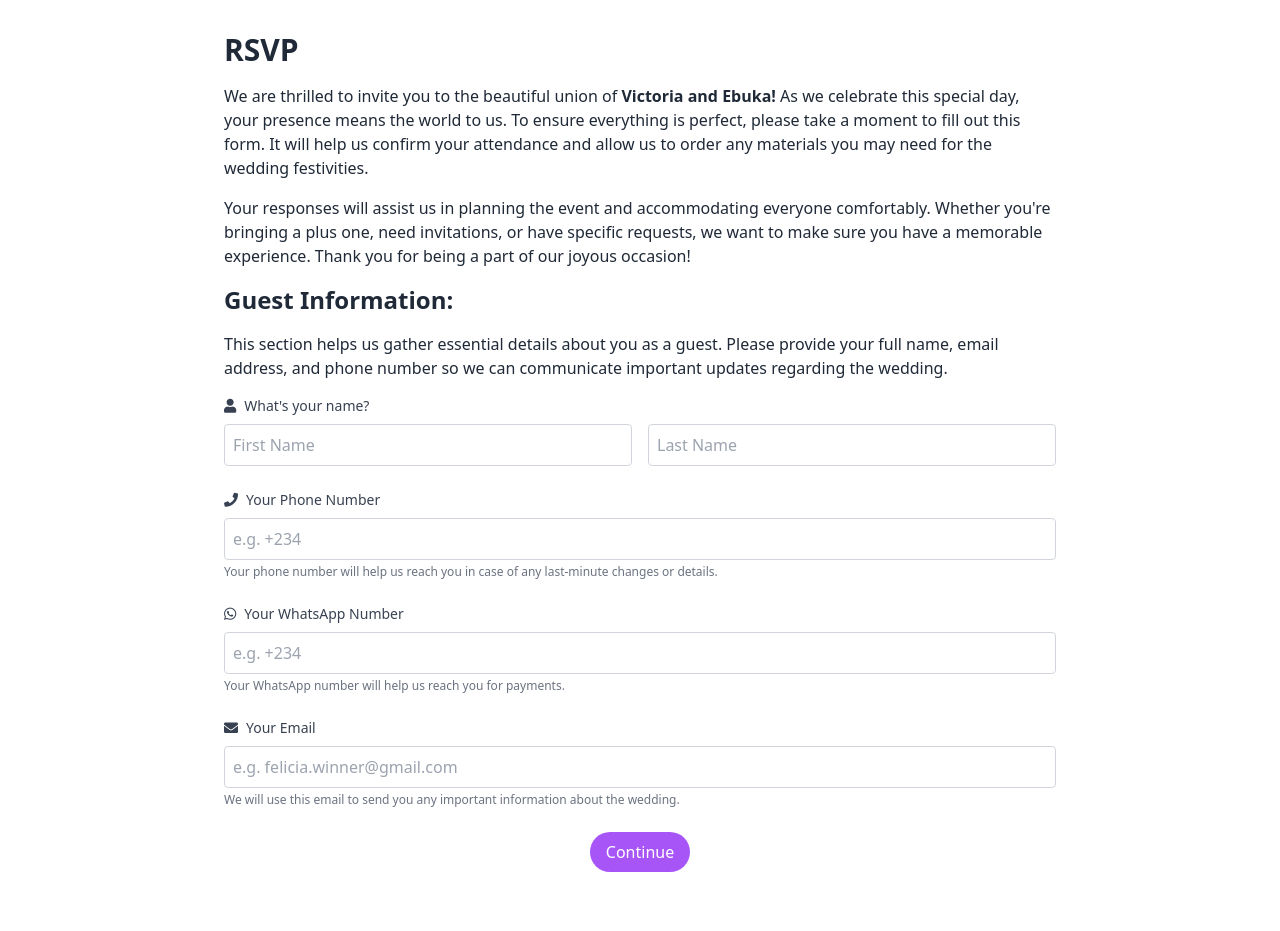
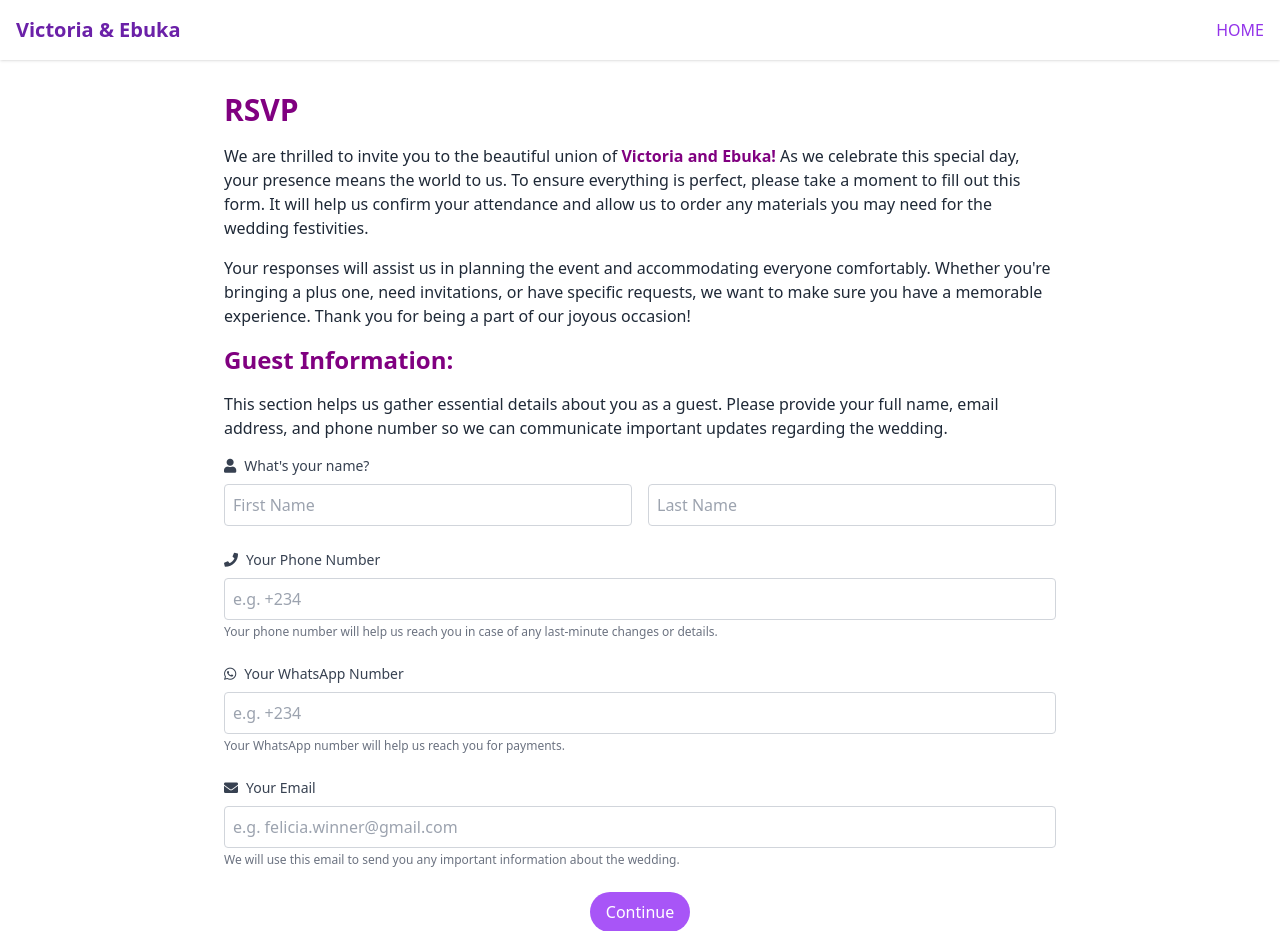
Before and after one commit to Victoria-imaobong2/Event-Website-Group-5, a Flask app: page /rsvp in a window 1280 px wide. Shown: the top 931 px of the page. Run offline with Flask 3, Linux system fonts and the light colour scheme; some libraries are stand-ins or nearby versions.

Commit message:
add rsvp

```diff
--- a/templates/Event_Team.html
+++ b/templates/Event_Team.html
@@ -14,6 +14,7 @@
     <header class="flex justify-between items-center p-4 bg-white shadow">
         <h1 class="text-xl font-bold text-purple-800">Victoria & Ebuka</h1>
         <a class="text-purple-600" href="{{ url_for('rsvp') }}">RSVP</a>
+        <a class="text-purple-600" href="{{ url_for('index') }}">HOME</a>
     </header>
 
 
--- a/templates/rsvp.html
+++ b/templates/rsvp.html
@@ -5,17 +5,23 @@
     <title>RSVP</title>
     <script src="https://cdn.tailwindcss.com"></script>
     <link rel="stylesheet" href="https://cdnjs.cloudflare.com/ajax/libs/font-awesome/5.15.3/css/all.min.css">
+    <link href="https://fonts.googleapis.com/css2?family=Playfair+Display:wght@400;700&display=swap" rel="stylesheet"/>
 </head>
+
 <body class="bg-white text-gray-800 font-sans">
+    <header class="flex justify-between items-center p-4 bg-white shadow">
+        <h1 class="text-xl font-bold text-purple-800">Victoria & Ebuka</h1>
+        <a class="text-purple-600" href="{{ url_for('index') }}">HOME</a>
+    </header>
     <div class="max-w-4xl mx-auto p-8">
-        <h1 class="text-3xl font-bold mb-4">RSVP</h1>
+        <h1 class="text-3xl font-bold mb-4" style="color: purple;">RSVP</h1>
         <p class="mb-4">
-            We are thrilled to invite you to the beautiful union of <span class="font-bold">Victoria and Ebuka!</span> As we celebrate this special day, your presence means the world to us. To ensure everything is perfect, please take a moment to fill out this form. It will help us confirm your attendance and allow us to order any materials you may need for the wedding festivities.
+            We are thrilled to invite you to the beautiful union of <span class="font-bold" style="color: purple;">Victoria and Ebuka!</span> As we celebrate this special day, your presence means the world to us. To ensure everything is perfect, please take a moment to fill out this form. It will help us confirm your attendance and allow us to order any materials you may need for the wedding festivities.
         </p>
         <p class="mb-4">
             Your responses will assist us in planning the event and accommodating everyone comfortably. Whether you're bringing a plus one, need invitations, or have specific requests, we want to make sure you have a memorable experience. Thank you for being a part of our joyous occasion!
         </p>
-        <h2 class="text-2xl font-bold mb-4">Guest Information:</h2>
+        <h2 class="text-2xl font-bold mb-4" style="color: purple;">Guest Information:</h2>
         <p class="mb-4">
             This section helps us gather essential details about you as a guest. Please provide your full name, email address, and phone number so we can communicate important updates regarding the wedding.
         </p>
```
